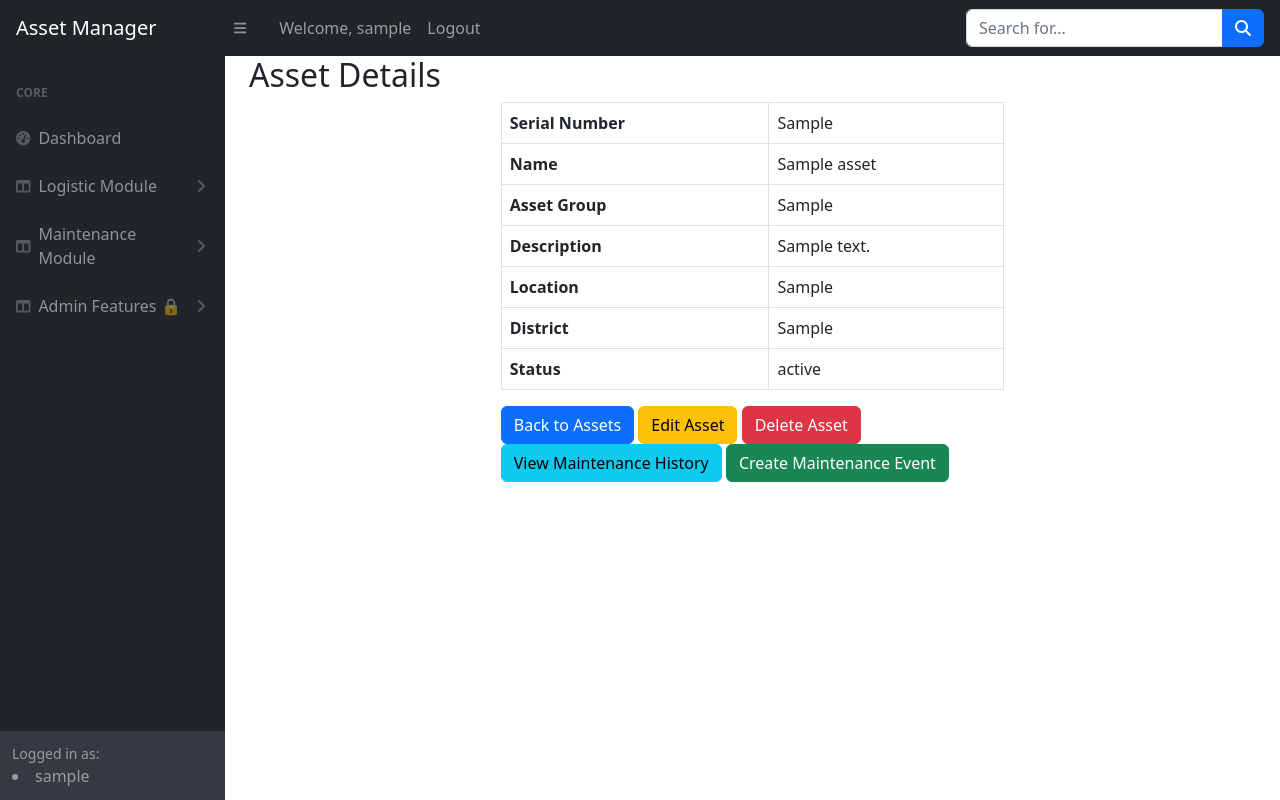
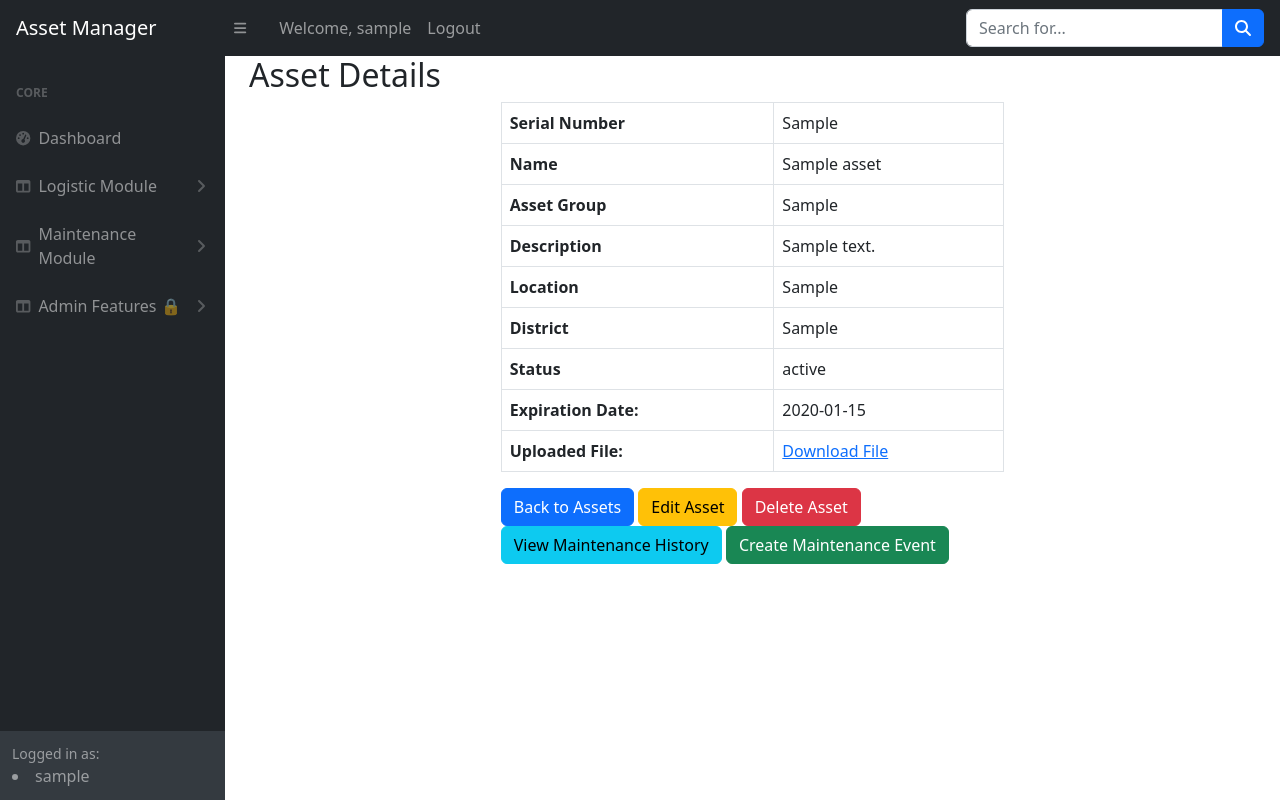
Before and after one commit to LuisNavarro35/AssetManagerWebApp, a Flask app: a page that uses templates/asset_detail.html in a window 1280 px wide. Run offline with Flask 3, Linux system fonts and the light colour scheme; a user stored in the database is signed in; tables that the repository leaves empty hold one stand-in row (values such as "Sample post"); some libraries are stand-ins or nearby versions.

Commit message:
enable the file and experitation date

```diff
--- a/main.py
+++ b/main.py
@@ -271,7 +271,13 @@ def new_asset():
                                       description=new_asset_form.description.data,
                                       location=new_asset_form.asset_group_location.data,
                                       district=asset_location.district,
-                                      op_status=new_asset_form.op_status.data)
+                                      op_status=new_asset_form.op_status.data,
+                                      expiration_date=new_asset_form.expiration_date.data,)
+
+            uploaded_file = new_asset_form.file_data.data
+            if uploaded_file:
+                new_asset_element.file_data = uploaded_file.read()
+
             db.session.add(new_asset_element)
             db.session.commit()
             flash(f'Asset {new_asset_form.sn.data} was Created successfully', 'success')
@@ -454,6 +460,11 @@ def edit_asset(sn):
 
         asset_selected.district= asset_location.district
 
+        asset_selected.expiration_date = edit_asset_form.expiration_date.data
+        uploaded_file = edit_asset_form.file_data.data
+        if uploaded_file:
+            asset_selected.file_data = uploaded_file.read()
+
         if original_asset_sn != edit_asset_form.sn.data:
             db.session.query(Maintenance).filter_by(sn=original_asset_sn).update({"sn": edit_asset_form.sn.data})
 
@@ -474,6 +485,7 @@ def edit_asset(sn):
         edit_asset_form.asset_group.data= asset_selected.asset_group
     if asset_selected.location in get_locations():
         edit_asset_form.asset_group_location.data= asset_selected.location
+    edit_asset_form.expiration_date.data = asset_selected.expiration_date
 
     return render_template("edit_asset.html", form=edit_asset_form)
 
@@ -516,6 +528,18 @@ def repair_asset_redirect():
 def nl2br(value):
     return value.replace('\n', '<br>')
 
+@app.route('/assets/<int:asset_id>/download')
+def download_asset_file(asset_id):
+    asset = Asset.query.get_or_404(asset_id)
+    if not asset.file_data:
+        flash("No file uploaded for this asset.", "warning")
+        return redirect(url_for('asset_detail', id=asset.id))
+
+    return Response(
+        asset.file_data,
+        mimetype="application/octet-stream",
+        headers={"Content-Disposition": f"attachment;filename=asset_file_{asset.id}"}
+    )
 
 if __name__ == "__main__":
     app.run(debug=False, host="0.0.0.0", port=80)
--- a/templates/asset_detail.html
+++ b/templates/asset_detail.html
@@ -26,6 +26,10 @@
             <tr><th>Location</th><td>{{ asset.location}}</td></tr>
             <tr><th>District</th><td>{{ asset.district }}</td></tr>
             <tr><th>Status</th><td>{{ asset.op_status }}</td></tr>
+
+            <tr><th>Expiration Date:</th><td>{% if asset.expiration_date %}{{ asset.expiration_date.strftime('%Y-%m-%d') }}{% endif %}</td></tr>
+            <tr><th>Uploaded File: </th><td>{% if asset.file_data %}<a href="{{ url_for('download_asset_file', asset_id=asset.id) }}">Download File</a>{% endif %}</td></tr>
+
             </table>
             <a href="{{ url_for('home') }}" class="btn btn-primary">Back to Assets</a>
             <a href="{{ url_for('edit_asset', sn=asset.sn) }}" class="btn btn-warning">Edit Asset</a>
```
